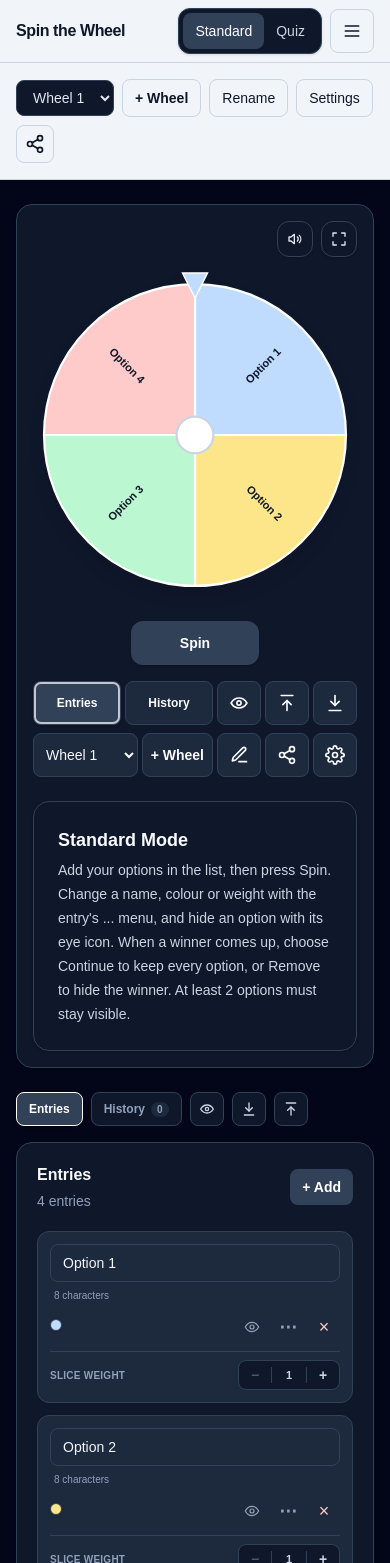
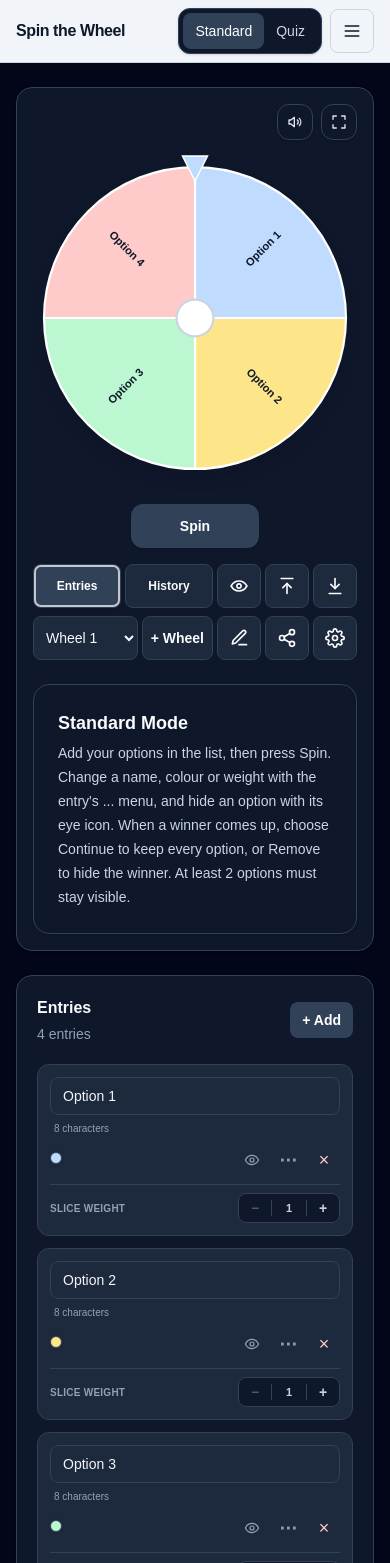
Before and after one commit to Franklindot04/spin-the-wheel, a Next.js app: page / in a window 390 px wide. Shown: the top 1563 px of the page. Built offline with nearby package versions, Linux system fonts and the light colour scheme.

Commit message:
feat: hide the old header controls on phones

```diff
--- a/app/page.tsx
+++ b/app/page.tsx
@@ -1584,8 +1584,7 @@ export default function Home() {
     if (!storageLoaded) {
         return (<main key="loading-shell" className="shell-page min-h-screen" aria-busy="true">
         <header className="shell-header border-b">
-          <div className="mx-auto h-[63px] max-w-7xl px-4 sm:px-6 md:h-[100px]"/>
-          <div className="mx-auto h-[116px] max-w-7xl px-4 sm:h-[70px] sm:px-6 md:hidden"/>
+          <div className="mx-auto h-[62px] max-w-7xl px-4 sm:px-6 md:h-[100px]"/>
         </header>
         <div className="hidden h-[70px] md:block"/>
         <section className="mx-auto max-w-7xl px-4 py-6 sm:px-6">
@@ -1600,7 +1599,7 @@ export default function Home() {
             "--wheel-accent-hover": theme.accentHoverHex,
         } as CSSProperties}>
       <MobileTopBar title={wheelTitle.trim() || DEFAULT_WHEEL_TITLE} mode={mode} onModeChange={changeMode} spinning={spinning} theme={theme} accentClass={actionAccentClass} headerSurfaceClass={headerSurfaceClass} headerBorderClass={headerBorderClass} headerHoverClass={headerHoverClass} headerTextColor={headerTextColor} headerMutedColor={headerMutedColor} menuOpen={menuOpen} onMenuToggle={() => setMenuOpen((open) => !open)} onMenuClose={closeMenu} menuButtonRef={menuButtonRef} onEditTitle={editWheelTitle} onEditDescription={editWheelDescription} onDeleteWheel={deleteActiveWheel} onSendFeedback={openFeedbackFromMenu} canDeleteWheel={appData.wheels.length > 1}/>
-      <header className={`border-b ${headerBorderClass} ${headerSurfaceClass}`}>
+      <header className={`hidden border-b md:block ${headerBorderClass} ${headerSurfaceClass}`}>
         <div className="mx-auto flex max-w-7xl flex-col gap-3 px-4 py-4 sm:px-6 md:flex-row md:items-center md:justify-between md:gap-4">
           <div className="hidden min-w-0 md:block">
             <div className="flex items-center gap-2">
@@ -1823,7 +1822,7 @@ export default function Home() {
             selectedEntry && !winnerBoxShown && renderStandardResult(false)}
         </div>
         <div className="min-w-0">
-          <div className="mb-4 flex flex-wrap items-center gap-2">
+          <div className="mb-4 hidden flex-wrap items-center gap-2 md:flex">
             <button type="button" onClick={() => setHistoryOpen(false)} className={`shrink-0 rounded-lg border px-3 py-2 text-xs font-semibold transition ${!historyOpen
             ? `${actionAccentClass} text-white shadow-sm`
             : `${theme.borderClass} ${theme.surfaceClass} ${theme.textMutedClass} ${theme.controlHoverClass}`}`} aria-label="Show entries" title="Entries">
@@ -1873,7 +1872,7 @@ export default function Home() {
             </button>
             <input ref={importInputRef} type="file" accept=".json,application/json" onChange={handleImportFile} className="hidden"/>
           </div>
-          {quizTextLocked && (<p className={`-mt-2 mb-4 text-xs leading-5 ${theme.textMutedClass}`}>
+          {quizTextLocked && (<p className={`mb-4 text-xs leading-5 md:-mt-2 ${theme.textMutedClass}`}>
               Exports include all questions and answers.
             </p>)}
           {!historyOpen && (<>
```
